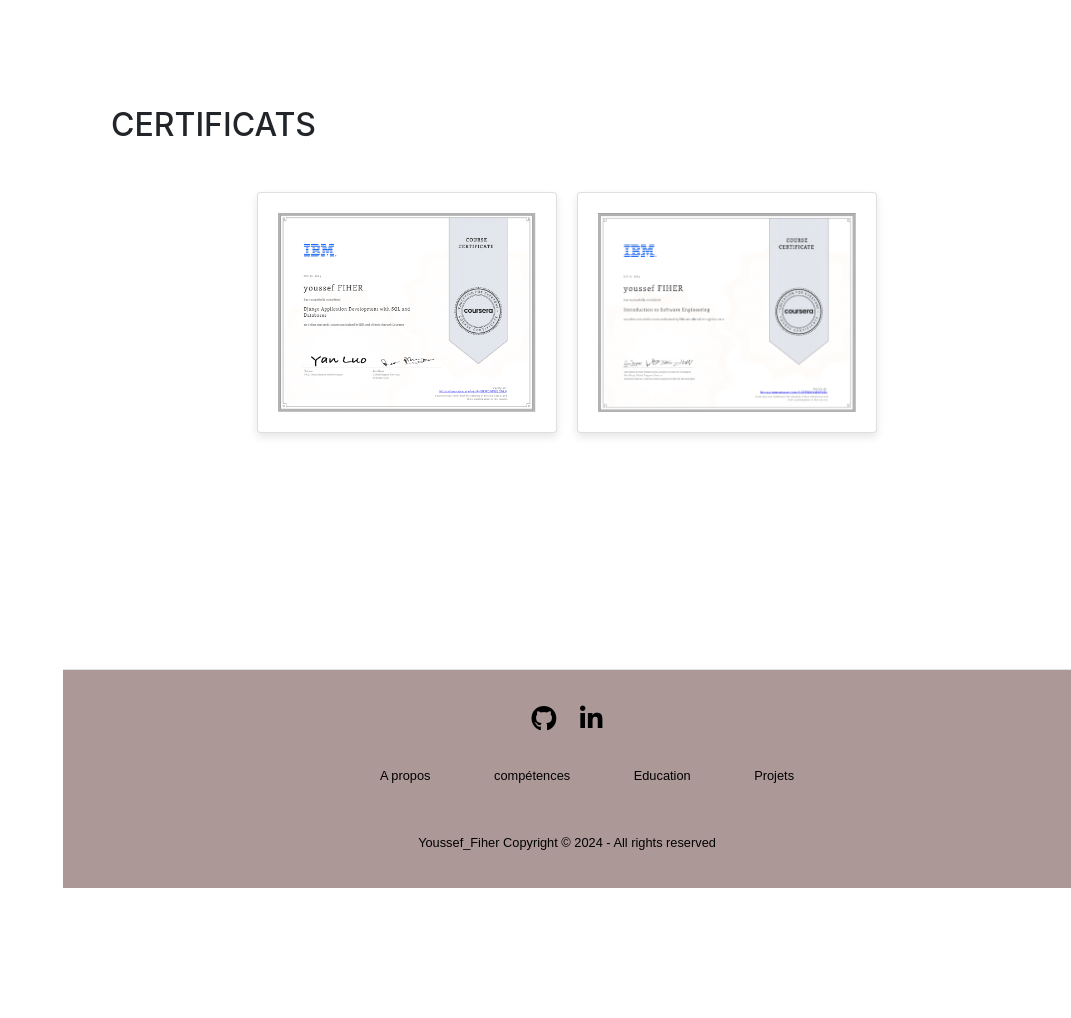
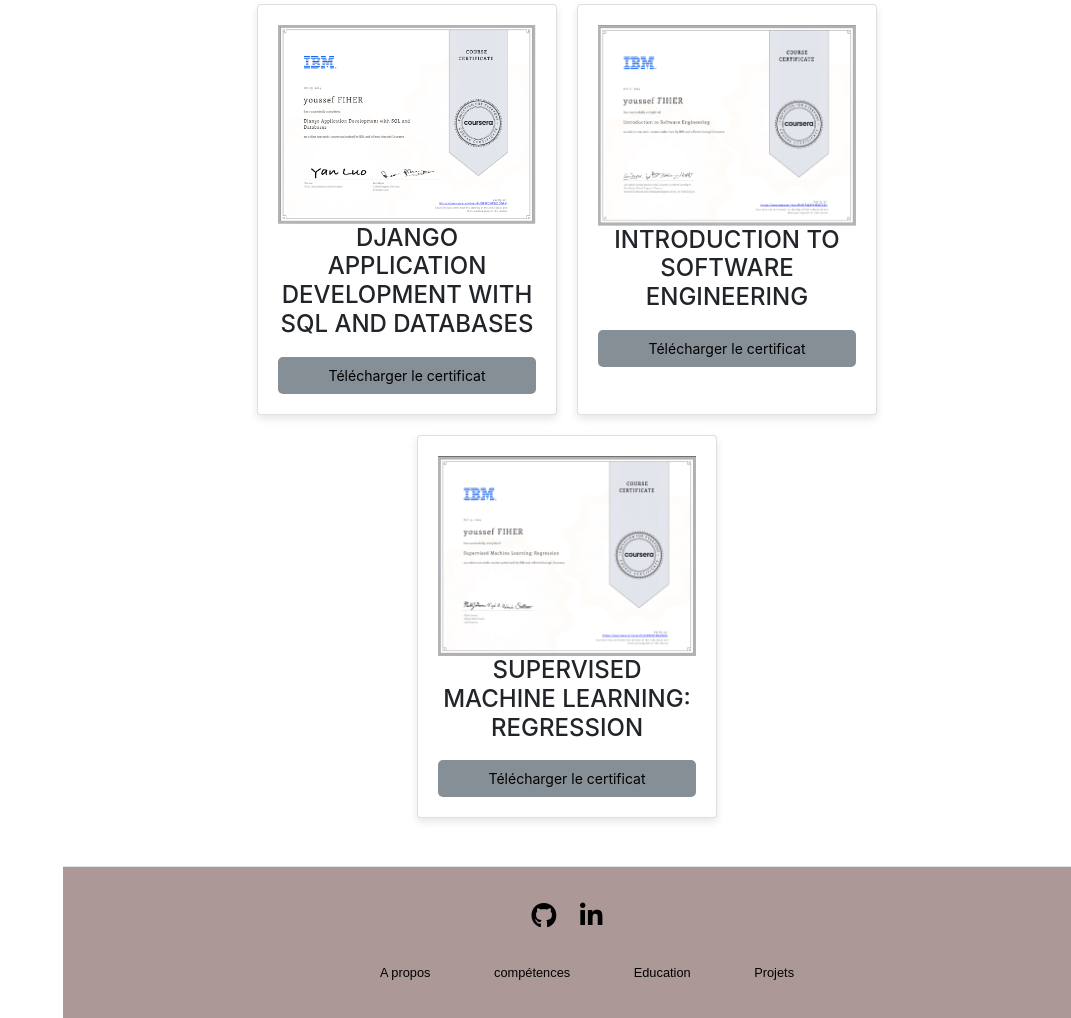
Before and after one commit to YoussefFiher/Portfolio, a website with bundled scripts: page index.html in a window 1280 px wide. Shown: the part 5059-6077 px from the top of the page, without its empty margins (209-1280 px from the left). Before the commit the page ends 5947 px from the top, so only its background shows below. Built offline with nearby package versions, Linux system fonts and the light colour scheme; a web font is replaced by a local one.

Commit message:
update portfolio

```diff
--- a/css/resume.css
+++ b/css/resume.css
@@ -122,6 +122,24 @@
         font-size: 0.9rem;
         color: #6c757d;
     }
+
+    .download-btn {
+      display: inline-block;
+      margin-top: 10px;
+      padding: 8px 12px;
+      background-color: #868e96;
+      color: black;
+      text-align: center;
+      border-radius: 5px;
+      text-decoration: none;
+      font-size: 14px;
+      transition: color 0.3s;
+  }
+
+  .download-btn:hover {
+      color: white;
+      text-decoration: none;
+  }
 
 .subheading {
   display: flex;
--- a/index.html
+++ b/index.html
@@ -343,22 +343,43 @@
           <h2 class="mb-5">Certificats</h2>
 
           <div class="certificates-container">
-              <a href="certificats/certificat1.pdf" target="_blank" download="Certificat1" class="card">
+
+              <div class="card">
                   <div class="icon">
                       <img class="logo5" src="./img/Certificat1.png" alt="Certificate Icon" />
                   </div>
-              </a>
+                  <h4 class="certificate-title">Django Application Development with SQL and
+                    Databases</h4>
+                  <a href="certificats/certificat1.pdf" target="_blank" download="Certificat1" class="download-btn">
+                      Télécharger le certificat
+                  </a>
+              </div>
 
 
-              <a href="certificats/certificat2.pdf" target="_blank" download="Certificat2" class="card">
+              <div class="card">
                   <div class="icon">
-                      <img class="logo5" src="./img/Certificat2.png" alt="Certificate Icon" />
+                      <img class="logo5" src="./img/intro_software.png" alt="Certificate Icon" />
                   </div>
-              </a>
+                  <h4 class="certificate-title"> Introduction to Software Engineering</h4>
+                  <a href="certificats/certificat2.pdf" target="_blank" download="Certificat2" class="download-btn">
+                      Télécharger le certificat
+                  </a>
+              </div>
+
+              <div class="card">
+                <div class="icon">
+                    <img class="logo5" src="./img/Regression.png" alt="Certificate Icon" />
+                </div>
+                <h4 class="certificate-title"> Supervised Machine Learning: Regression</h4>
+                <a href="certificats/certificat3.pdf" target="_blank" download="Certificat2" class="download-btn">
+                    Télécharger le certificat
+                </a>
+            </div>
 
           </div>
       </div>
   </section>
+
 
   <!-- Modal Structure -->
   <div id="certificateModal" class="modal" onclick="hideModal()">
```
Also changed, not shown: img/Regression.png (added), img/certificat2.png (deleted), img/intro_software.png (added), 1 other file.
